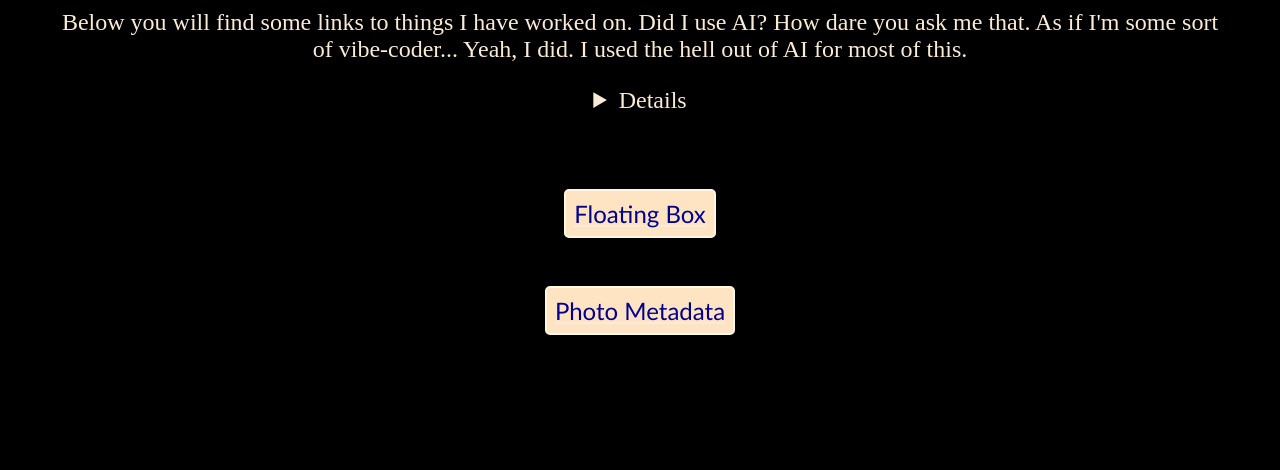
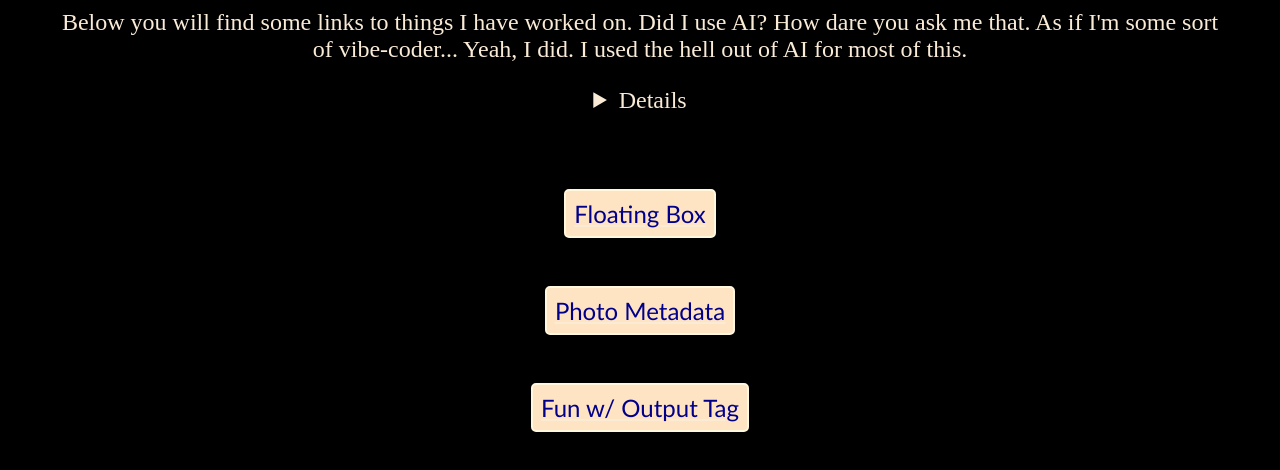
Before and after one commit to eamondevine/eamondevine.github.io, a plain HTML site: page index.html in a window 1280 px wide. Shown: the part 224-694 px from the top of the page. Drawn offline with Linux system fonts and the light colour scheme.

Commit message:
update on da homepage forgot the link to that page

```diff
--- a/index.html
+++ b/index.html
@@ -50,6 +50,11 @@
             <p id="link-to-test">Photo Metadata</p>
           </a>
         </div>
+        <div class="bordered-div div-wrap-1">
+          <a href="/output/">
+            <p id="link-to-test">Fun w/ Output Tag</p>
+          </a>
+        </div>
       </main>
     </div>
   </body>
```
